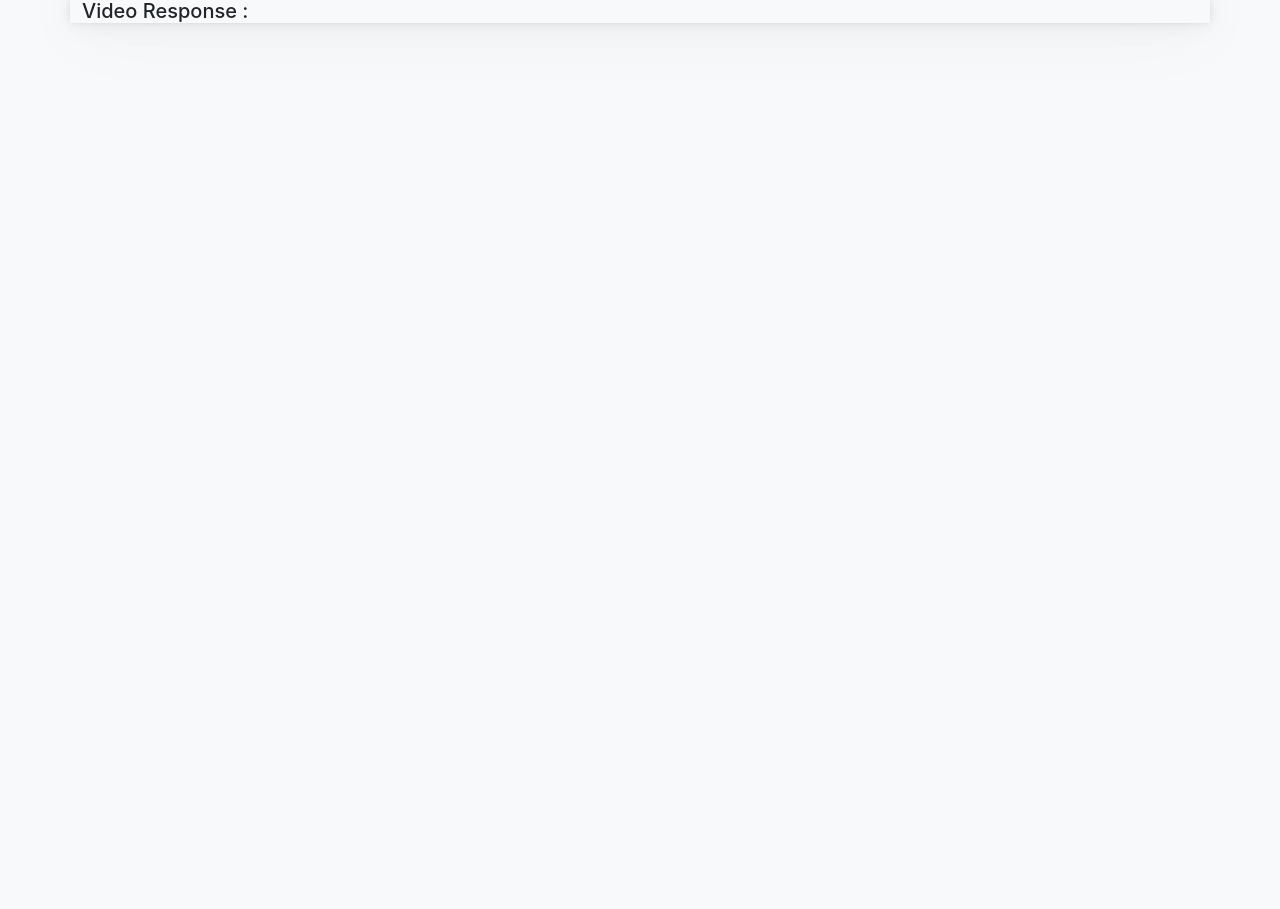
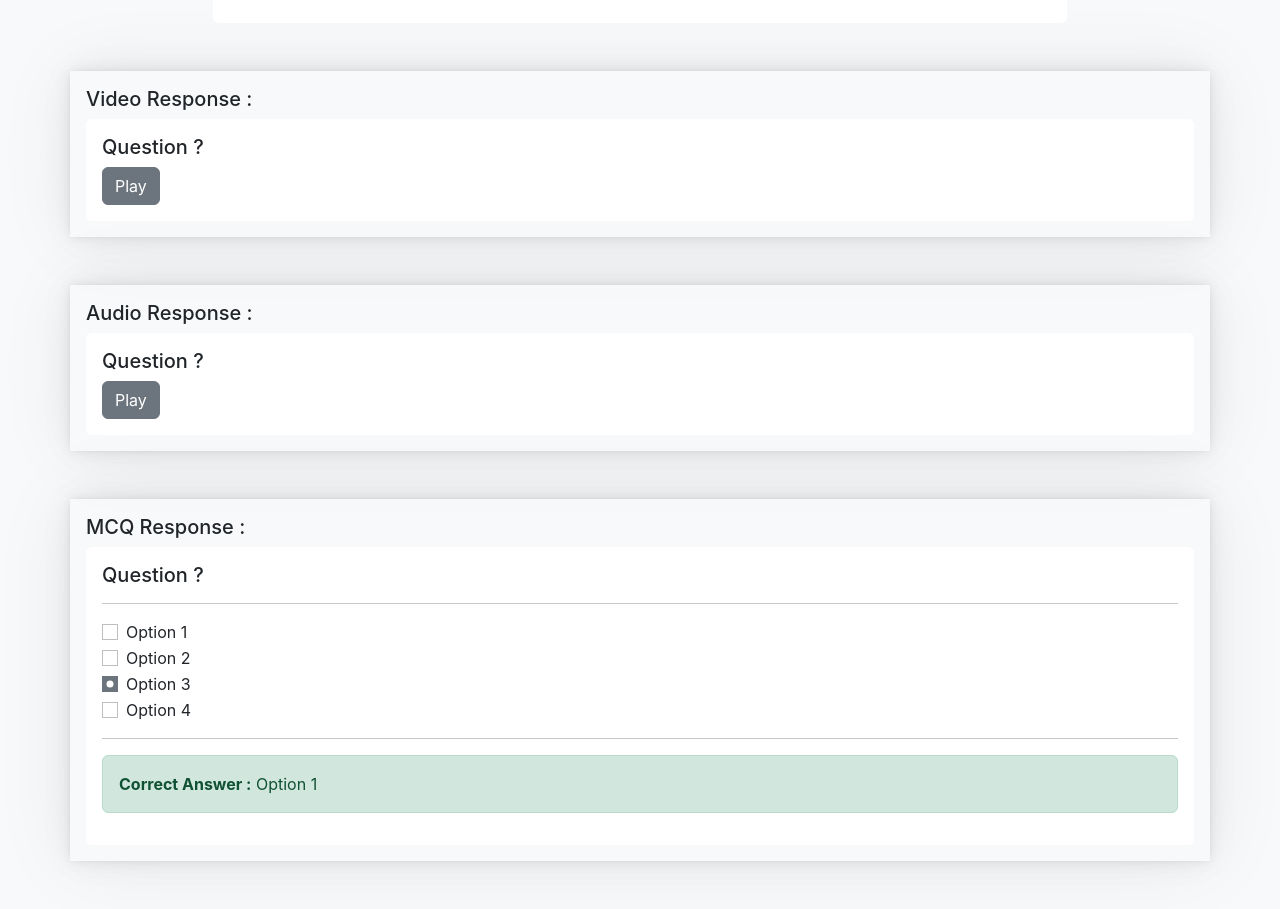
Before and after one commit to ayushjain27/talent-sumo_V3-1, a React (Create React App) app: page /response in a window 1280 px wide. Shown: the part 361-1270 px from the top of the page. Before the commit the page ends 800 px from the top, so only its background shows below. Built offline with nearby package versions, Linux system fonts and the light colour scheme; the HTML template or start-up script is replaced by a standard one.

Commit message:
16-08-2022

```diff
--- a/src/Components/Responses/Responses.jsx
+++ b/src/Components/Responses/Responses.jsx
@@ -7,7 +7,7 @@ const Responses = () => {
             <div className='container mt-5 mb-3'>
                 <h3>Student Response</h3>
             </div>
-            <div className='d-grid col-md-10 mx-auto'>
+            <div className='d-grid col-md-8 mx-auto mt-3'>
                 <div className='card border-0'>
                     <div className='card-body'>
                         <form>
@@ -33,11 +33,61 @@ const Responses = () => {
                     </div>
                 </div>
             </div>
-            <div className={`${styles.container} container`}>
+            <div className={`${styles.container} container p-3 my-5`}>
                 <h5>Video Response :</h5>
+                <div className={`${styles.card} card border-0`}>
+                    <div className="card-body">
+                        <h5 className='card-title'>Question ?</h5>
+                        <button className='btn btn-secondary'>Play</button>
+                    </div>
+                </div>
             </div>
-            <div className={`${styles.container} container`}></div>
-            <div className={`${styles.container} container`}></div>
+            <div className={`${styles.container} container p-3 my-5`}>
+                <h5>Audio Response :</h5>
+                <div className={`${styles.card} card border-0`}>
+                    <div className="card-body">
+                        <h5 className='card-title'>Question ?</h5>
+                        <button className='btn btn-secondary'>Play</button>
+                    </div>
+                </div>
+            </div>
+            <div className={`${styles.container} container p-3 my-5`}>
+                <h5>MCQ Response :</h5>
+                <div className={`${styles.card} card border-0`}>
+                    <div className="card-body">
+                        <h5 className='card-title'>Question ?</h5>
+                        <hr />
+                        <div className="form-check">
+                            <input className="form-check-input" type="radio" name="flexRadioDefault" id="option1" />
+                            <label className="form-check-label" htmlFor="option1">
+                                Option 1
+                            </label>
+                        </div>
+                        <div className="form-check">
+                            <input className="form-check-input" type="radio" name="flexRadioDefault" id="option2" />
+                            <label className="form-check-label" htmlFor="option2">
+                                Option 2
+                            </label>
+                        </div>
+                        <div className="form-check">
+                            <input className="form-check-input" type="radio" name="flexRadioDefault" id="option3" checked />
+                            <label className="form-check-label" htmlFor="option3">
+                                Option 3
+                            </label>
+                        </div>
+                        <div className="form-check">
+                            <input className="form-check-input" type="radio" name="flexRadioDefault" id="option4" />
+                            <label className="form-check-label" htmlFor="option4">
+                                Option 4
+                            </label>
+                        </div>
+                        <hr />
+                        <div class="alert alert-success" role="alert">
+                            <strong>Correct Answer :</strong> Option 1
+                        </div>
+                    </div>
+                </div>
+            </div>
         </>
     )
 }
--- a/src/Components/Responses/Responses.module.css
+++ b/src/Components/Responses/Responses.module.css
@@ -7,3 +7,13 @@
         0px 0px 33.4px rgba(0, 0, 0, 0.05),
         0px 0px 80px rgba(0, 0, 0, 0.07) !important
 }
+
+.card:hover {
+    box-shadow:
+        0px 0px 2.2px rgba(0, 0, 0, 0.02),
+        0px 0px 5.3px rgba(0, 0, 0, 0.028),
+        0px 0px 10px rgba(0, 0, 0, 0.035),
+        0px 0px 17.9px rgba(0, 0, 0, 0.042),
+        0px 0px 33.4px rgba(0, 0, 0, 0.05),
+        0px 0px 80px rgba(0, 0, 0, 0.07) !important
+}
--- a/src/Components/Videos/Question.jsx
+++ b/src/Components/Videos/Question.jsx
@@ -59,6 +59,7 @@ const Question = () => {
     mediaBlobUrl
   } = useReactMediaRecorder({
     video: true,
+    echoCancellation: true
   });
 
   const navigate = useNavigate();
```
